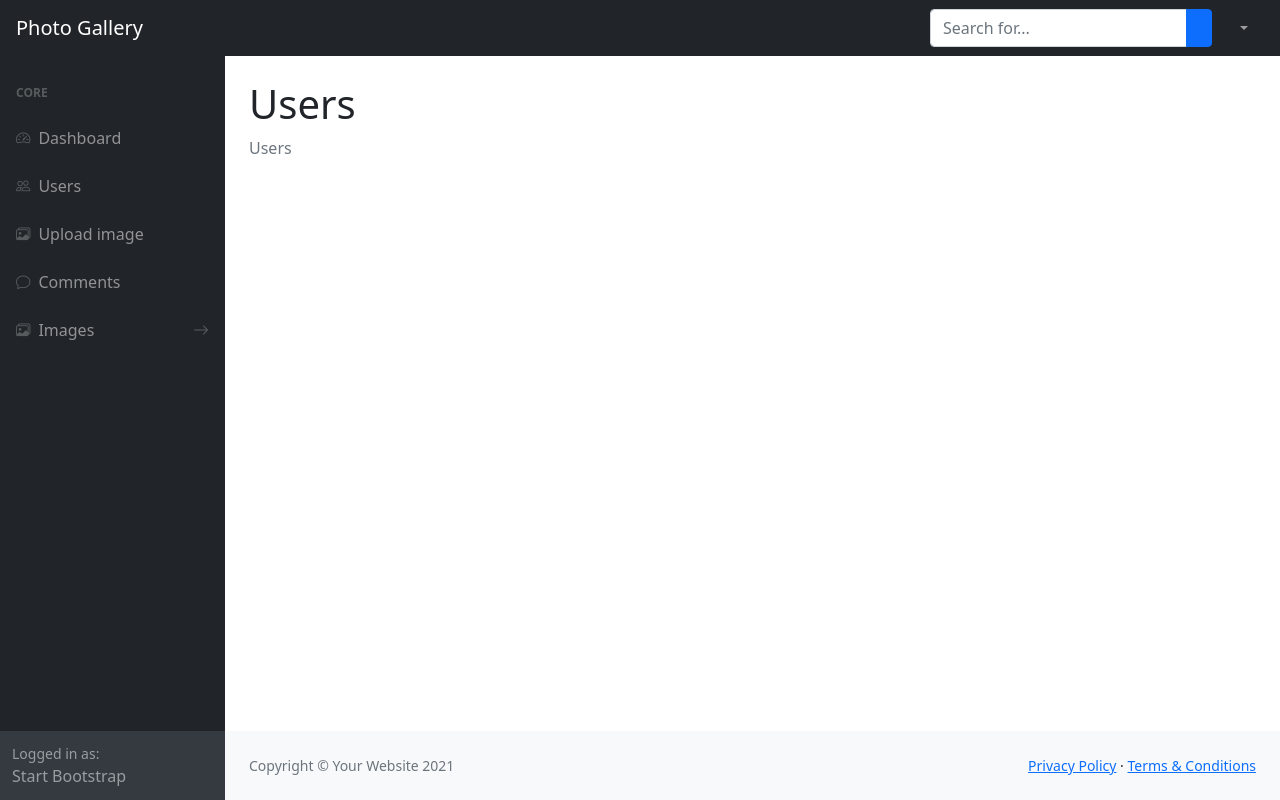
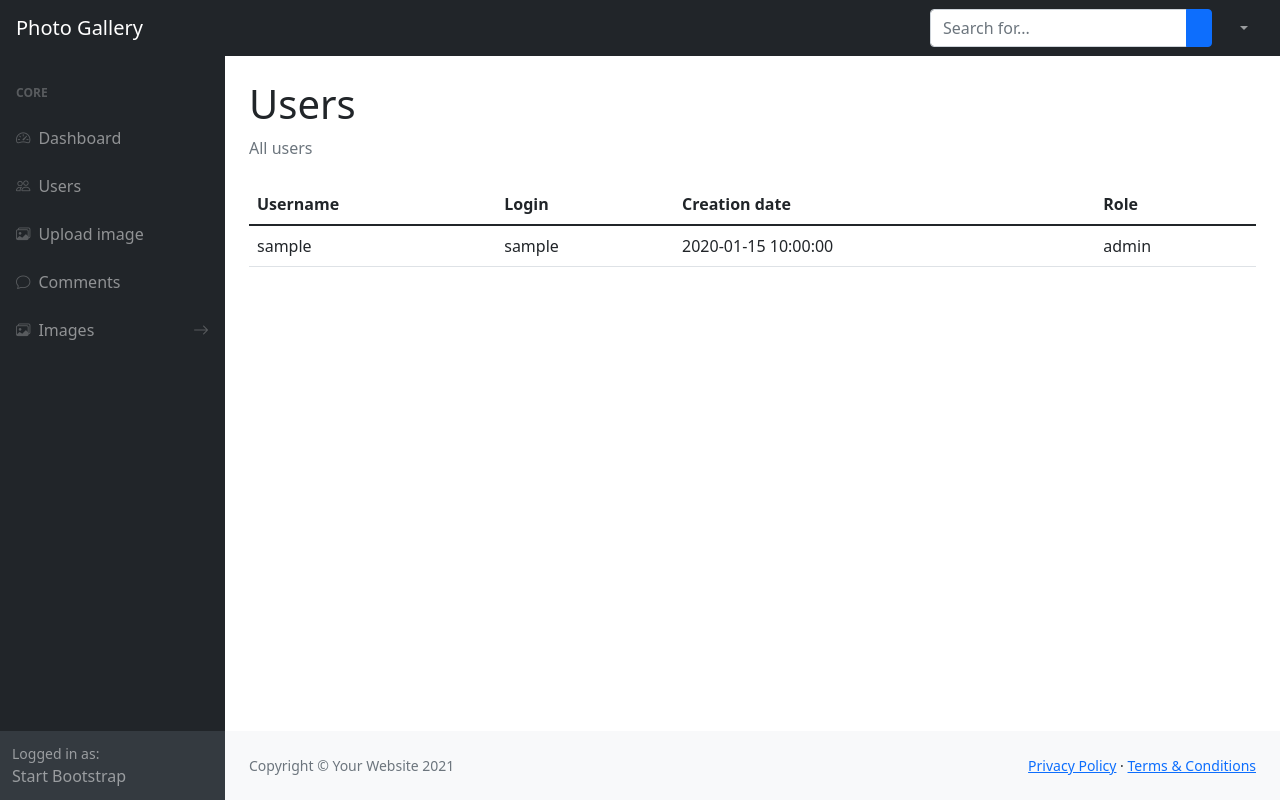
Before and after one commit to Musieq/photo_gallery, a PHP site: page /admin/users.php in a window 1280 px wide. Run offline with PHP 8.4, Linux system fonts and the light colour scheme; tables that the repository leaves empty or names only in its code hold one stand-in row (values such as "Sample post"); some libraries are stand-ins or nearby versions.

Commit message:
show users in admin

```diff
--- a/project/admin/users.php
+++ b/project/admin/users.php
@@ -1,5 +1,8 @@
 <?php
 include 'includes/header.php';
+
+/** User init **/
+$user = new User();
 ?>
     <div id="layoutSidenav">
 
@@ -14,9 +17,40 @@ include 'includes/sidenav.php';
             <div class="container-fluid px-4">
                 <h1 class="mt-4">Users</h1>
                 <ol class="breadcrumb mb-4">
-                    <li class="breadcrumb-item active">Users</li>
+                    <li class="breadcrumb-item active">All users</li>
                 </ol>
 
+                <div class="table-responsive">
+                    <table class="table">
+                        <thead>
+                            <tr>
+                                <th scope="col">Username</th>
+                                <th scope="col">Login</th>
+                                <th scope="col">Creation date</th>
+                                <th scope="col">Role</th>
+                            </tr>
+                        </thead>
+
+                        <tbody>
+                        <?php
+                        $allUsers = $user->getAllUsers();
+
+                        foreach ($allUsers as $row) {
+                            ?>
+                            <tr>
+                                <td><?=$row['username']?></td>
+                                <td><?=$row['login']?></td>
+                                <td><?=$row['creation_date']?></td>
+                                <td><?=$row['role']?></td>
+                            </tr>
+                            <?php
+                        }
+
+                        //TODO: pagination
+                        ?>
+                        </tbody>
+                    </table>
+                </div>
 
             </div>
         </main>
```
